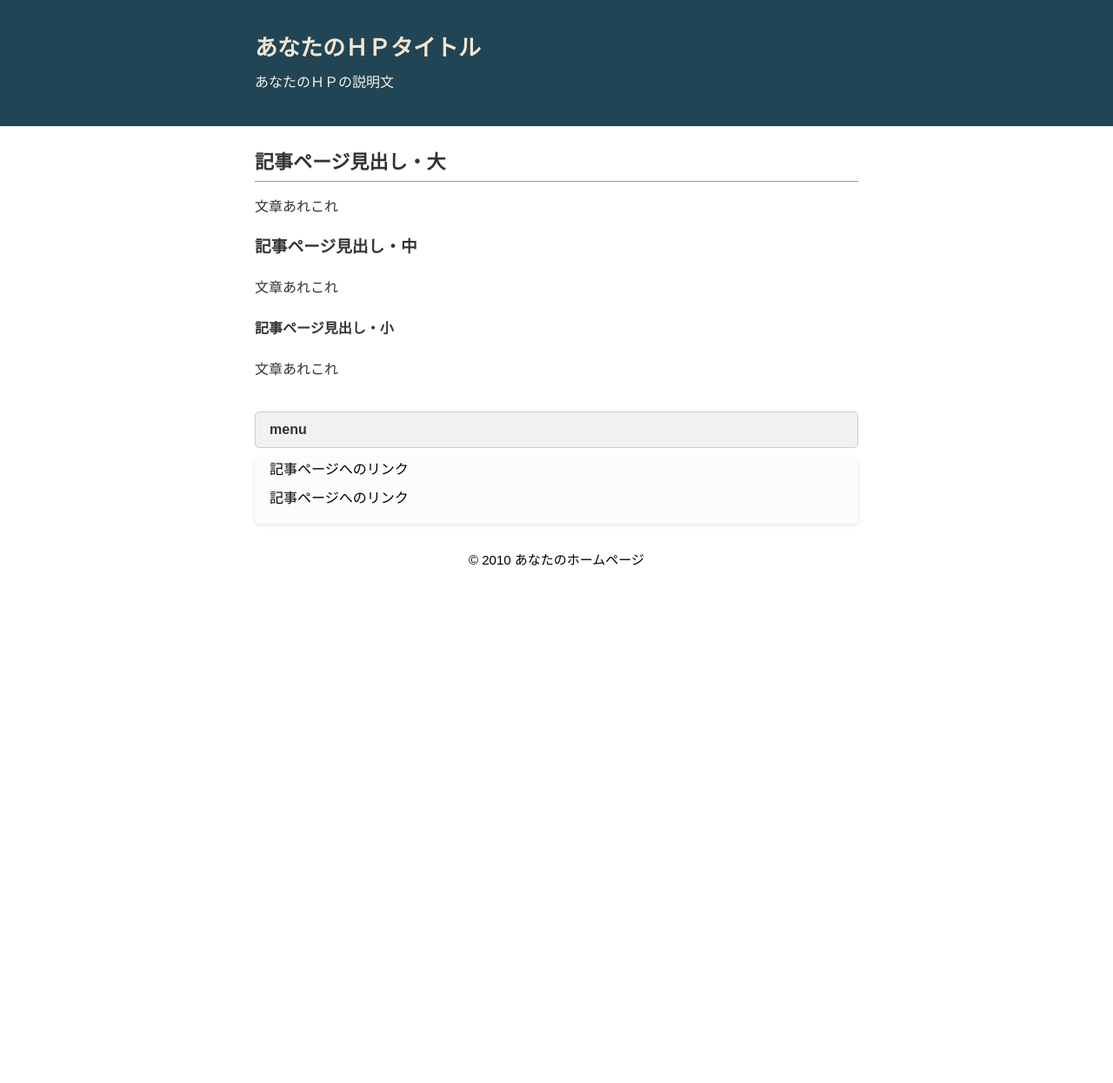
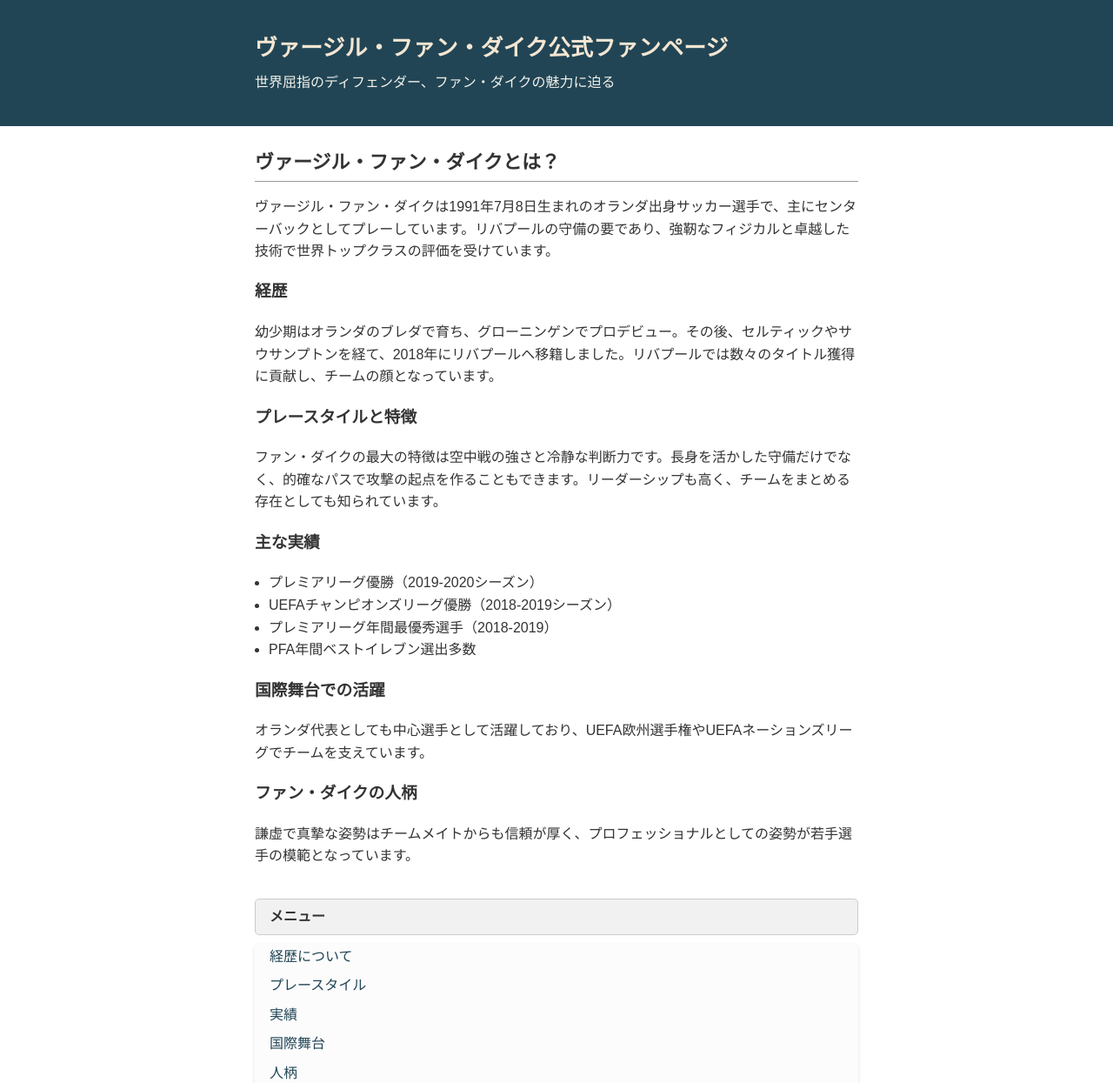
Before and after one commit to kobayashiyuki122/github.io, a plain HTML site: page index.html in a window 1280 px wide. Shown: the top 1245 px of the page at 87% size. Before the commit the page ends 800 px from the top, so only its background shows below. Drawn offline with Linux system fonts and the light colour scheme.

Commit message:
Update index.html

```diff
--- a/index.html
+++ b/index.html
@@ -2,40 +2,68 @@
 <html lang="ja">
 <head>
 <meta charset="UTF-8">
-<title>あなたのＨＰタイトル</title>
-<meta name="keywords" content="ページのキーワードA,B,C">
-<meta name="description" content="ページの説明">
+<title>ヴァージル・ファン・ダイク｜世界トップクラスのサッカー選手</title>
+<meta name="keywords" content="ヴァージル・ファン・ダイク, サッカー, リバプール, オランダ代表, センターバック">
+<meta name="description" content="オランダ出身のサッカー選手ヴァージル・ファン・ダイクのプロフィール、経歴、プレースタイル、実績を詳しく紹介します。">
 <meta name="viewport" content="width=device-width, initial-scale=1.0">
 <link rel="stylesheet" href="index.css">
 </head>
 <body>
 <div id="outer">
-<header><div id="header-container"><div id="head-inner"><h1>あなたのＨＰタイトル</h1>
-<p class="description">あなたのＨＰの説明文</p></div></div>
+<header>
+  <div id="header-container">
+    <div id="head-inner">
+      <h1>ヴァージル・ファン・ダイク公式ファンページ</h1>
+      <p class="description">世界屈指のディフェンダー、ファン・ダイクの魅力に迫る</p>
+    </div>
+  </div>
 </header>
+
 <div id="content-wrapper">
   <main>
     <div id="inner">
-<h2>記事ページ見出し・大</h2>
-<p>文章あれこれ</p>
-<h3>記事ページ見出し・中</h3>
-<p>文章あれこれ</p>
-<h4>記事ページ見出し・小</h4>
-<p>文章あれこれ</p>
+      <h2>ヴァージル・ファン・ダイクとは？</h2>
+      <p>ヴァージル・ファン・ダイクは1991年7月8日生まれのオランダ出身サッカー選手で、主にセンターバックとしてプレーしています。リバプールの守備の要であり、強靭なフィジカルと卓越した技術で世界トップクラスの評価を受けています。</p>
+
+      <h3>経歴</h3>
+      <p>幼少期はオランダのブレダで育ち、グローニンゲンでプロデビュー。その後、セルティックやサウサンプトンを経て、2018年にリバプールへ移籍しました。リバプールでは数々のタイトル獲得に貢献し、チームの顔となっています。</p>
+
+      <h3>プレースタイルと特徴</h3>
+      <p>ファン・ダイクの最大の特徴は空中戦の強さと冷静な判断力です。長身を活かした守備だけでなく、的確なパスで攻撃の起点を作ることもできます。リーダーシップも高く、チームをまとめる存在としても知られています。</p>
+
+      <h3>主な実績</h3>
+      <ul>
+        <li>プレミアリーグ優勝（2019-2020シーズン）</li>
+        <li>UEFAチャンピオンズリーグ優勝（2018-2019シーズン）</li>
+        <li>プレミアリーグ年間最優秀選手（2018-2019）</li>
+        <li>PFA年間ベストイレブン選出多数</li>
+      </ul>
+
+      <h3>国際舞台での活躍</h3>
+      <p>オランダ代表としても中心選手として活躍しており、UEFA欧州選手権やUEFAネーションズリーグでチームを支えています。</p>
+
+      <h3>ファン・ダイクの人柄</h3>
+      <p>謙虚で真摯な姿勢はチームメイトからも信頼が厚く、プロフェッショナルとしての姿勢が若手選手の模範となっています。</p>
     </div>
   </main>
+
   <aside>
     <div id="middle-inner">
-<div class="side-title">menu</div>
+      <div class="side-title">メニュー</div>
       <div class="side">
         <ul>
-<li>記事ページへのリンク</li>
-<li>記事ページへのリンク</li>
+          <li><a href="#経歴">経歴について</a></li>
+          <li><a href="#プレースタイルと特徴">プレースタイル</a></li>
+          <li><a href="#主な実績">実績</a></li>
+          <li><a href="#国際舞台での活躍">国際舞台</a></li>
+          <li><a href="#ファン・ダイクの人柄">人柄</a></li>
         </ul>
       </div>
     </div>
   </aside>
 </div>
-<footer>© 2010 あなたのホームページ</footer>
-</div></body>
+
+<footer>© 2025 ヴァージル・ファン・ダイクファンページ</footer>
+</div>
+</body>
 </html>
```
Lines whose indentation alone changed are shown as unchanged.
